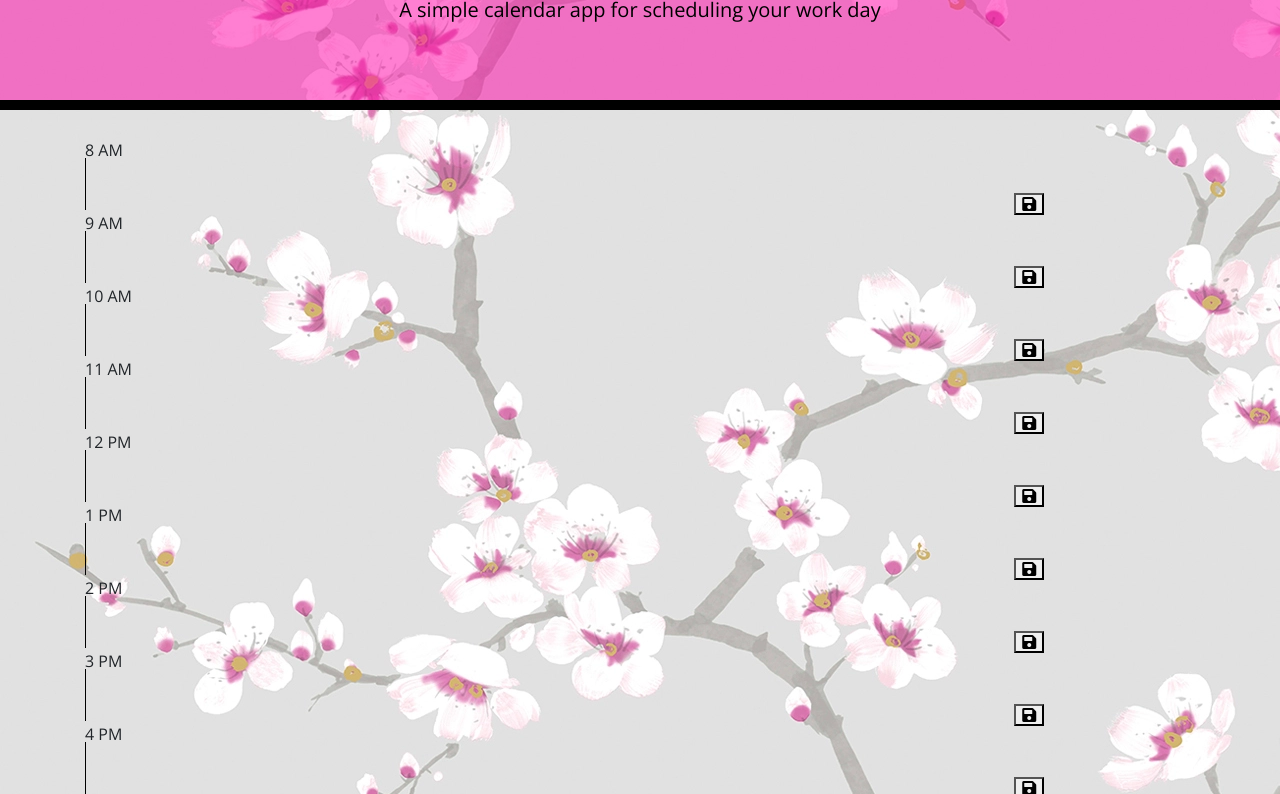
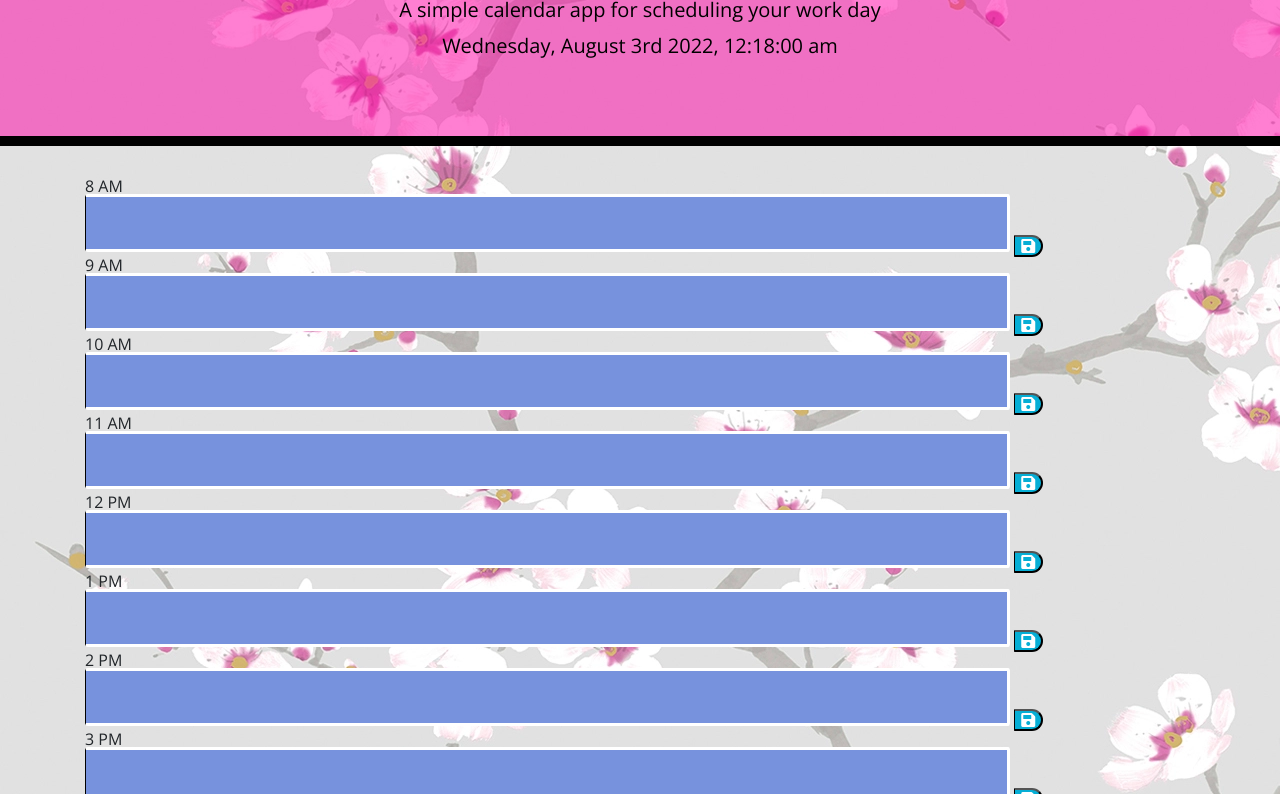
Before and after one commit to ayaneey/Top-Work-Calendar, a plain HTML site: page index.html in a window 1280 px wide. Shown: the part 158-952 px from the top of the page. Drawn offline with nearby package versions, Linux system fonts and the light colour scheme.

Commit message:
added final changes

```diff
--- a/index.html
+++ b/index.html
@@ -30,59 +30,60 @@
     </header>
     <div class="container">
       <!-- Timeblocks go here -->
-      <div id="hour-8" class="row-time-block">
+      <div id="hour8" class="row-time-block">
         <div class="column-hour">8 AM</div>
         <textarea class="col-md-10 description"></textarea>
-        <button class="save-btn"><i class="fas fa-save"></i></button>
+        <button class="saveBtn"><i class="fas fa-save"></i></button>
       </div>
-      <div id="hour-9" class="row-time-block">
+      <div id="hour9" class="row-time-block">
         <div class="column-hour">9 AM</div>
         <textarea class="col-md-10 description"></textarea>
-        <button class="save-btn"><i class="fas fa-save"></i></button>
+        <button class="saveBtn"><i class="fas fa-save"></i></button>
       </div>
-      <div id="hour-10" class="row-time-block">
+      <div id="hour10" class="row-time-block">
         <div class="column-hour">10 AM</div>
         <textarea class="col-md-10 description"></textarea>
-        <button class="save-btn"><i class="fas fa-save"></i></button>
+        <button class="saveBtn"><i class="fas fa-save"></i></button>
       </div>
-      <div id="hour-11" class="row-time-block">
+      <div id="hour11" class="row-time-block">
         <div class="column-hour">11 AM</div>
         <textarea class="col-md-10 description"></textarea>
-        <button class="save-btn"><i class="fas fa-save"></i></button>
+        <button class="saveBtn"><i class="fas fa-save"></i></button>
       </div>
-      <div id="hour-12" class="row-time-block">
+      <div id="hour12" class="row-time-block">
         <div class="column-hour">12 PM</div>
         <textarea class="col-md-10 description"></textarea>
-        <button class="save-btn"><i class="fas fa-save"></i></button>
+        <button class="saveBtn"><i class="fas fa-save"></i></button>
       </div>
-      <div id="hour-13" class="row-time-block">
+      <div id="hour13" class="row-time-block">
         <div class="column-hour">1 PM</div>
         <textarea class="col-md-10 description"></textarea>
-        <button class="save-btn"><i class="fas fa-save"></i></button>
+        <button class="saveBtn"><i class="fas fa-save"></i></button>
       </div>
-      <div id="hour-14" class="row-time-block">
+      <div id="hour14" class="row-time-block">
         <div class="column-hour">2 PM</div>
         <textarea class="col-md-10 description"></textarea>
-        <button class="save-btn"><i class="fas fa-save"></i></button>
+        <button class="saveBtn"><i class="fas fa-save"></i></button>
       </div>
-      <div id="hour-15" class="row-time-block">
+      <div id="hour15" class="row-time-block">
         <div class="column-hour">3 PM</div>
         <textarea class="col-md-10 description"></textarea>
-        <button class="save-btn"><i class="fas fa-save"></i></button>
+        <button class="saveBtn"><i class="fas fa-save"></i></button>
       </div>
-      <div id="hour-16" class="row-time-block">
+      <div id="hour16" class="row-time-block">
         <div class="column-hour">4 PM</div>
         <textarea class="col-md-10 description"></textarea>
-        <button class="save-btn"><i class="fas fa-save"></i></button>
+        <button class="saveBtn"><i class="fas fa-save"></i></button>
       </div>
-      <div id="hour-17" class="row-time-block">
+      <div id="hour17" class="row-time-block">
         <div class="column-hour">5 PM</div>
         <textarea class="col-md-10 description"></textarea>
-        <button class="save-btn"><i class="fas fa-save"></i></button>
+        <button class="saveBtn"><i class="fas fa-save"></i></button>
       </div>
     </div>
 
     <script src="https://code.jquery.com/jquery-3.4.1.min.js"></script>
+    <script src="script.js"></script>
     <script src="https://cdnjs.cloudflare.com/ajax/libs/moment.js/2.24.0/moment.min.js"></script>
   </body>
 </html>
--- a/script.js
+++ b/script.js
@@ -1,21 +1,21 @@
 // A function to execute after the DOM is ready.
 $(document).ready(function () {
   // Display current date and time
-  var currentDay = moment().format("dddd, MMM Do YYYY");
+  var currentDay = moment().format("dddd, MMMM Do YYYY, h:mm:ss a");
   $("#currentDay").html(currentDay);
 
   // Assign event listener to btn
-
-  ".saveBtn".on("click", function () {
+  $(".saveBtn").on("click", function () {
+    console.log(this);
     var text = $(this).siblings(".description").val();
     var time = $(this).parent().attr("id");
-    console.log(this);
+
+    // Save items in localStorage
+    localStorage.setItem(text, time);
   });
 
-  // Save items in localStorage
-  localStorage.setItem(time, text);
+  //Retrieve items from localStorage
 
-  //Retrieve items from localStorage
   $("#hour8 .description").val(localStorage.getItem("hour8"));
   $("#hour9 .description").val(localStorage.getItem("hour9"));
   $("#hour10 .description").val(localStorage.getItem("hour10"));
@@ -28,16 +28,38 @@ $(document).ready(function () {
   $("#hour17 .description").val(localStorage.getItem("hour17"));
 
   //   function - track time
-  function timeTracker() {
+  function hourTracker() {
+    // get current numbers of hours
     var currentHour = moment().hour();
+    // loop over time blocks
+    $(".time-block").each(function () {
+      var blockHour = parseInt($(this).attr("id").split("hour")[1]);
+      console.log(blockHour, currentHour);
+
+      // to check the time
+      if (blockHour < currentHour) {
+        $(this).addClass("past");
+        $(this).removeClass("future");
+        $(this).removeClass("present");
+      } else if (blockHour === currentHour) {
+        $(this).removeClass("present");
+        $(this).removeClass("past");
+        $(this).addClass("future");
+      } else {
+        $(this).removeClass("present");
+        $(this).removeClass("past");
+        $(this).addClass("future");
+      }
+    });
+
+    let nowHour = currentDay;
+    $(".description").addClass(function () {
+      return +this.id === nowHour
+        ? "present"
+        : +this.id < nowHour
+        ? "past"
+        : "future";
+    });
   }
-
-  // Loop over time blocks
-  $(".time-block").each(function () {
-    var blockHour = parseInt($(this).attr("id").split("hour")[1]);
-    console.log(blockHour, currentHour);
-
-  // Double check if moved past this time
-
-
+  hourTracker();
 });
--- a/style.css
+++ b/style.css
@@ -24,6 +24,9 @@ textarea {
 
 .description {
   white-space: pre-wrap;
+  border-radius: 3px;
+  border-style: solid;
+  background: white;
 }
 
 .time-block {
@@ -44,17 +47,17 @@ textarea {
 }
 
 .past {
-  background-color: #d3d3d3;
+  background-color: #b93232;
   color: white;
 }
 
 .present {
-  background-color: #ff6961;
+  background-color: #75f37e;
   color: white;
 }
 
 .future {
-  background-color: #77dd77;
+  background-color: #7792dd;
   color: white;
 }
 
```
